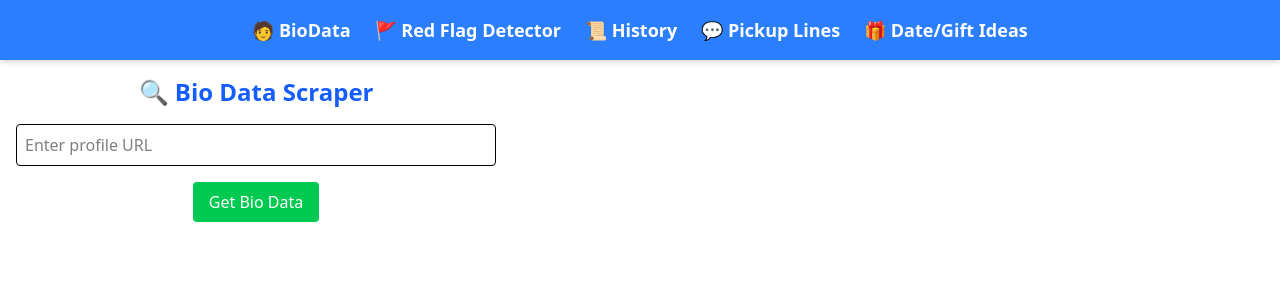
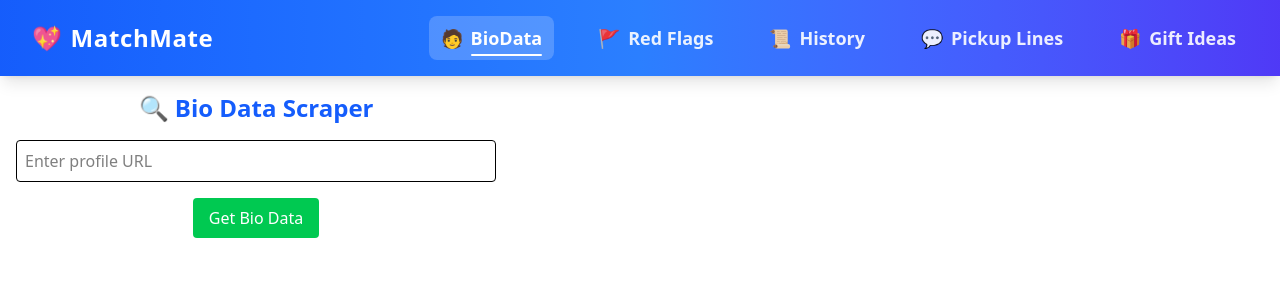
Before and after one commit to AlexanderPotiagalov/JourneyHacks2025, a React (Vite) app: page /biodata in a window 1280 px wide. Shown: the top 300 px of the page. Built offline with nearby package versions, Linux system fonts and the light colour scheme.

Commit message:
Changed nav bar UI

```diff
--- a/src/components/Navbar.jsx
+++ b/src/components/Navbar.jsx
@@ -1,25 +1,56 @@
-import { Link } from "react-router-dom";
+import { Link, useLocation } from "react-router-dom";
 
 export default function Navbar() {
   return (
-    <nav className="bg-blue-500 p-4 text-white shadow-md">
-      <div className="flex justify-center space-x-6 text-lg font-semibold">
-        <Link to="/biodata" className="hover:text-gray-200">
-          🧑 BioData
+    <nav className="bg-gradient-to-r from-blue-600 via-blue-500 to-indigo-600 p-4 shadow-lg">
+      <div className="container mx-auto flex flex-wrap justify-between items-center px-4">
+        {/* Logo with enhanced styling */}
+        <Link
+          to="/"
+          className="flex items-center space-x-2 text-white text-2xl font-bold tracking-wide transition-all duration-300 hover:scale-105 group"
+        >
+          <span className="inline-block group-hover:animate-bounce">💖</span>
+          <span className="group-hover:text-pink-200">MatchMate</span>
         </Link>
-        <Link to="/red-flags" className="hover:text-gray-200">
-          🚩 Red Flag Detector
-        </Link>
-        <Link to="/history" className="hover:text-gray-200">
-          📜 History
-        </Link>
-        <Link to="/pickup-lines" className="hover:text-gray-200">
-          💬 Pickup Lines
-        </Link>
-        <Link to="/gifts" className="hover:text-gray-200">
-          🎁 Date/Gift Ideas
-        </Link>
+
+        {/* Enhanced Navigation Links */}
+        <div className="hidden md:flex items-center space-x-8 text-lg font-semibold">
+          <NavItem to="/biodata" emoji="🧑" text="BioData" />
+          <NavItem to="/red-flags" emoji="🚩" text="Red Flags" />
+          <NavItem to="/history" emoji="📜" text="History" />
+          <NavItem to="/pickup-lines" emoji="💬" text="Pickup Lines" />
+          <NavItem to="/gifts" emoji="🎁" text="Gift Ideas" />
+        </div>
       </div>
     </nav>
   );
 }
+
+// ✅ Fix: Use `useLocation()` inside NavItem instead of passing `current`
+function NavItem({ to, emoji, text }) {
+  const location = useLocation();
+  const isActive = location.pathname === to;
+
+  return (
+    <Link
+      to={to}
+      className={`relative group flex items-center space-x-2 px-3 py-2 rounded-lg transition-all duration-300
+        ${
+          isActive
+            ? "text-white bg-white/20"
+            : "text-white/90 hover:text-white hover:bg-white/10"
+        }
+      `}
+    >
+      <span className="inline-block transition-transform duration-300 group-hover:scale-125">
+        {emoji}
+      </span>
+      <span className="relative">
+        {text}
+        {isActive && (
+          <span className="absolute -bottom-1 left-0 w-full h-0.5 bg-white rounded-full" />
+        )}
+      </span>
+    </Link>
+  );
+}
```
